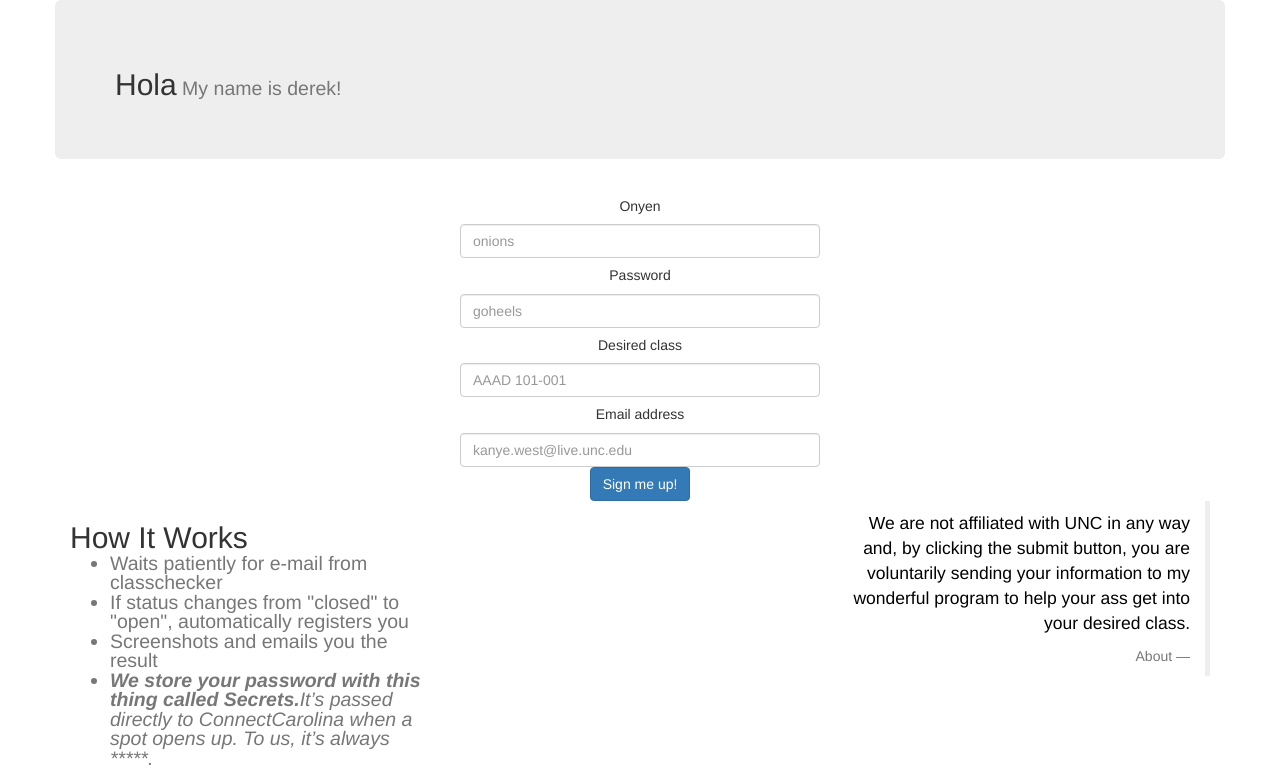
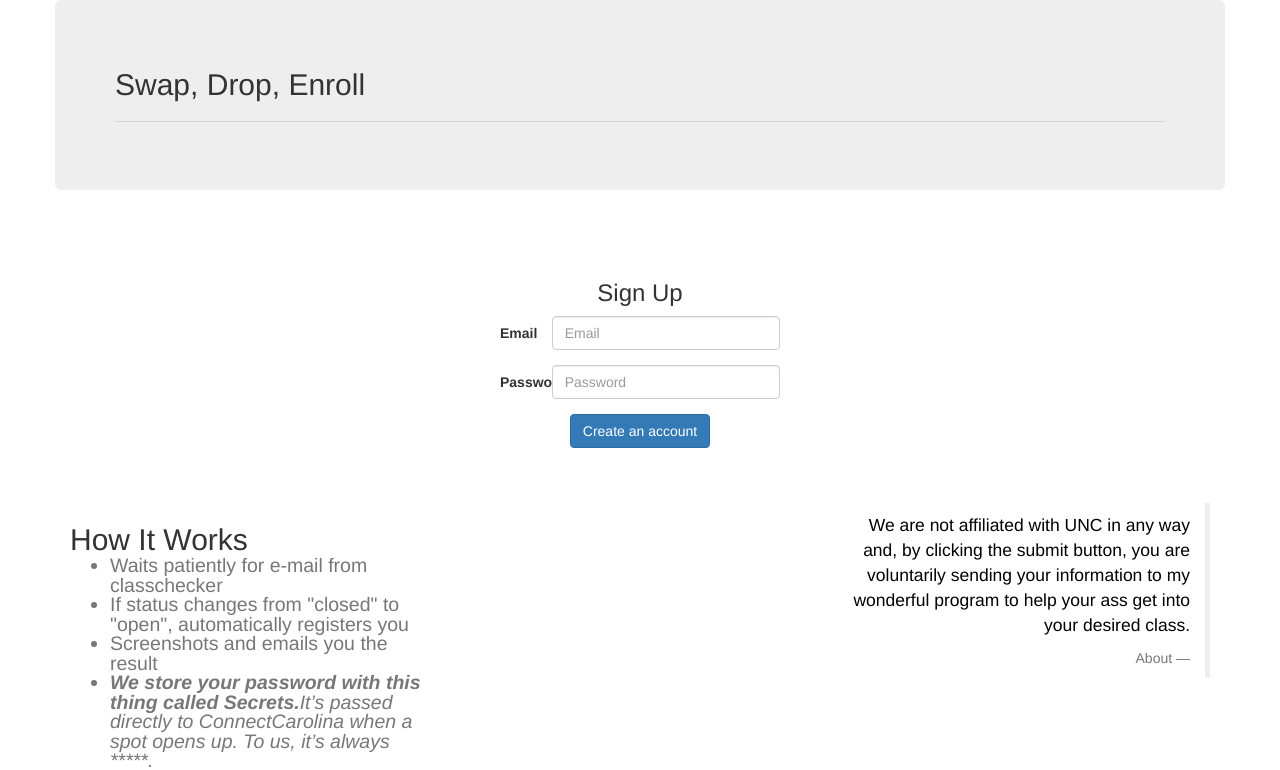
Before and after one commit to Ddfulton/SDE, a Flask app: page / in a window 1280 px wide. Shown: the top 770 px of the page. Run offline with Flask 2, Linux system fonts and the light colour scheme; some libraries are stand-ins or nearby versions.

Commit message:
some frontend business

```diff
--- /dev/null
+++ b/app.py
@@ -0,0 +1,28 @@
+# -*- coding: utf-8 -*-
+from flask import Flask, render_template, request, url_for
+from werkzeug.datastructures import ImmutableMultiDict
+
+import json, driver
+import subprocess
+
+
+app = Flask(__name__)
+
+
+
+@app.route('/', methods=["POST", "GET"])
+
+def index():
+    if request.method == "POST":
+        goods = request.data.decode('utf-8')
+        goods = json.loads(goods) # solid dictionary
+        print(goods)
+    else:
+        pass
+    return render_template("index.html")
+
+
+
+
+if __name__ == '__main__':
+    app.run(debug=True)
--- /dev/null
+++ b/static/app.js
@@ -0,0 +1,3 @@
+$("button#btnAnimate").click(function(){
+    $("div#userInformation").replaceWith("<p>Suh</p>")
+})
--- a/swapdropenroll.py
+++ /dev/null
@@ -1,25 +0,0 @@
-# -*- coding: utf-8 -*-
-from flask import Flask, render_template, request
-from werkzeug.datastructures import ImmutableMultiDict
-import json, driver
-import subprocess
-
-
-app = Flask(__name__)
-
-@app.route('/', methods=["POST", "GET"])
-
-def index():
-    if request.method == "POST":
-        goods = request.data.decode('utf-8')
-        goods = json.loads(goods) # solid dictionary
-        print(goods)
-    else:
-        pass
-    return render_template("index.html")
-
-
-
-
-if __name__ == '__main__':
-    app.run(debug=True)
--- a/templates/index.html
+++ b/templates/index.html
@@ -1,63 +1,77 @@
 <!DOCTYPE html>
-<html lang="en">
+<html>
+  <head>
 
-  <!--firebase-->
-<!-- <script src="https://www.gstatic.com/firebasejs/live/3.0/firebase.js"></script> -->
-<!-- <script>
-  // Initialize Firebase
-  var config = {
-    apiKey: "AIzaSyDyPzj8WCPutDgQJXg5kgcyH4NgnFAYQ_w",
-    authDomain: "swapdropenroll-fe342.firebaseapp.com",
-    databaseURL: "https://swapdropenroll-fe342.firebaseio.com",
-    storageBucket: "swapdropenroll-fe342.appspot.com",
-  };
-  firebase.initializeApp(config);
 
-  // Ajax this shit to the server and then secret it
-  function Firebase() {
-
-    var onyen = document.getElementById('onyen').value;
-
-    var user = {};
-    user[onyen] = {
-      email: document.getElementById("email").value,
-      password: document.getElementById("password").value,
-      course: document.getElementById("course").value
-    }
-    firebase.database().ref('users').update(user);
-  }
-
-</script> -->
-
-  <head>
   <meta charset="utf-8">
   <meta name="viewport" content="width=device-width, initial-scale=1">
   <meta name="description" conent="Stop, Drop, Enroll!">
-  <title>Stop, Drop, Enroll!</title>
-  <script type="text/javascript"
-  src="https://ajax.googleapis.com/ajax/libs/jquery/1.4.2/jquery.min.js"></script>
+  <title>Swap, Drop, Enroll</title>
+  <script src="https://ajax.googleapis.com/ajax/libs/jquery/3.1.0/jquery.min.js"></script>
 
-  <link rel="stylesheet" href="https://maxcdn.bootstrapcdn.com/bootstrap/3.3.6/css/bootstrap.min.css" integrity="sha384-1q8mTJOASx8j1Au+a5WDVnPi2lkFfwwEAa8hDDdjZlpLegxhjVME1fgjWPGmkzs7" crossorigin="anonymous"> <!-- boot strap -->
+    <script src="https://maxcdn.bootstrapcdn.com/bootstrap/3.3.7/js/bootstrap.min.js" integrity="sha384-Tc5IQib027qvyjSMfHjOMaLkfuWVxZxUPnCJA7l2mCWNIpG9mGCD8wGNIcPD7Txa" crossorigin="anonymous"></script>
+
+
+
+    <!-- Latest compiled and minified CSS -->
+  <link rel="stylesheet" href="https://maxcdn.bootstrapcdn.com/bootstrap/3.3.7/css/bootstrap.min.css" integrity="sha384-BVYiiSIFeK1dGmJRAkycuHAHRg32OmUcww7on3RYdg4Va+PmSTsz/K68vbdEjh4u" crossorigin="anonymous">
+
+    <script src="static/app.js"></script>
 
   <link rel="shortcut icon" href="https://s3-us-west-2.amazonaws.com/uncregister/fire.ico">
+
+
+  <script>
+    $(document).ready(function() {
+      // Pre selected for increased speed
+      var content1 = $('#content1');
+      var content2 = $('#content2');
+      var oldHeight = $('div#main').height();
+
+      $('#click').click(function() {
+          content1.slideToggle();
+          content2.slideToggle();
+          $('div#main').height(oldHeight);
+          $('img#MJ')
+            .delay(2000)
+            .queue( function(next){
+              $(this).css(
+                'border: 3px solid green');
+                next();
+              });
+
+            });
+    });
+  </script>
+
+
+
+
+
 
   </head>
 
 <!doctype html>
 <html>
 <head>
-<title>Paper Fucking Classes</title>
+
 </head>
 
 
 
 <body>
 
+
 <div class="container">
 
   <div class="row">
     <div class="jumbotron">
-    <h2>Hola<small> My name is derek!</small></h2>
+
+
+    <h2>Swap, Drop, Enroll</h2>
+    <hr>
+
+
 
     </div>
   </div>
@@ -69,36 +83,46 @@
 
 
 
-
-
-
-
-    <div class="col-sm-4">
+    <div class="col-sm-4" >
 
     </div>
 
-    <div class="col-sm-4">
-      <h5 class="title">Onyen</h5>
-      <input type="text" size="5" name="words" id="onyen" placeholder="onions" class="form-control">
+    <div class="col-sm-4" id="main">
+      <div id="signup">
+        <div class="box" data-step="1" id="content1">
+          <form class="form-horizontal center-box">
+            <h3 class="text-center no-top-margin">Sign Up</h3>
+              <div class="form-group">
+                  <label for="signup_step_1_email" class="control-label col-xs-2">Email</label>
+                  <div class="col-xs-10">
+                      <input type="email" class="form-control" id="signup_step_1_email" name="email" placeholder="Email">
+                  </div>
+              </div>
+              <div class="form-group">
+                  <label for="signup_step_1_password" class="control-label col-xs-2">Password</label>
+                  <div class="col-xs-10">
+                      <input type="password" class="form-control" id="signup_step_1_password" name="password" placeholder="Password">
+                  </div>
+              </div>
+              <div class="form-group last-form-group text-center">
+                <button id="click" type="button" class="btn btn-primary" data-next="true">Create an account</button>
+              </div>
+          </form>
+        </div>
 
-      <h5 class="title">Password</h5>
-      <input type="password" size="5" name="words" id="password" placeholder="goheels" class="form-control">
+    <div class="box" data-step="2" style="display:none" id="content2">
+    <form class="form-horizontal center-box">
+      <h3 class="text-center no-top-margin">
+        <img id="MJ" src="static/MJ.jpg"></img>
+        <!-- <video id="MJ" src="blob:https%3A//www.youtube.com/5d3d9d12-3472-4262-804f-54652b14145f"></video> -->
+      </h3>
 
-      <h5 class="title">Desired class</h5>
-      <input type="text" size="5" name="words" id="course" placeholder="AAAD 101-001" class="form-control">
-
-      <h5 class="title">Email address</h5>
-      <input type="text" size="5" name="words" id="email" class="form-control" placeholder="kanye.west@live.unc.edu">
+    </form>
+  </div>
+</div>
+    </div>
 
 
-
-
-
-
-
-
-      <button id="thebutton" type="button" onclick="Firebase();" class="btn btn-primary center-block">Sign me up!</button>
-    </div>
 
     <div class="col-sm-4"></div>
 
@@ -129,14 +153,19 @@
     </div>
   </div>
 </div>
-
-<style>
-  h5.title {
-    text-align: center;
-  }
+<script>
 
 
 
+
+</script>
+<style>
+.box { border:0px solid black; padding:20px; margin: 20px; }
+img#MJ {
+    height: 400;
+    width: 80%;
+    background-color: powderblue;
+}
 </style>
 </body>
 <html>
```
Also changed, not shown: cc.png (deleted), final.png (deleted), requirements.txt (line endings or trailing spaces), sc.png (deleted), static/MJ.jpg (added), 4 other files.
